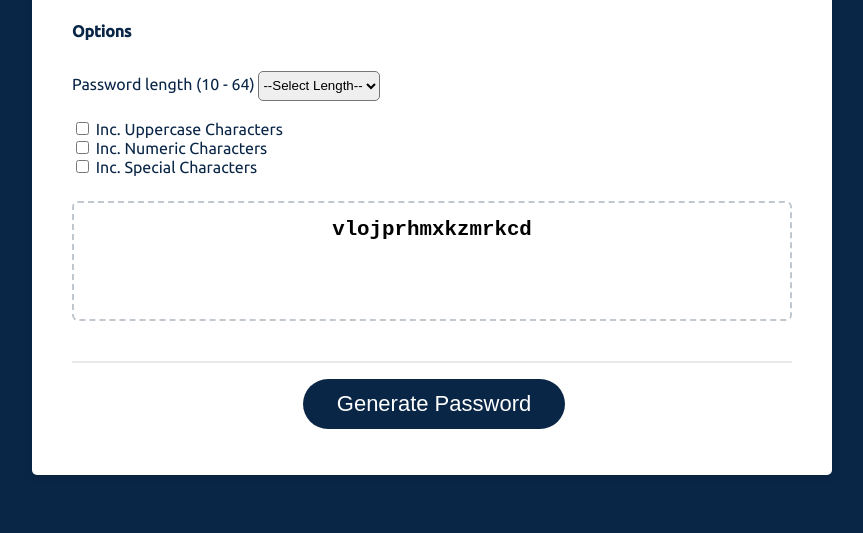
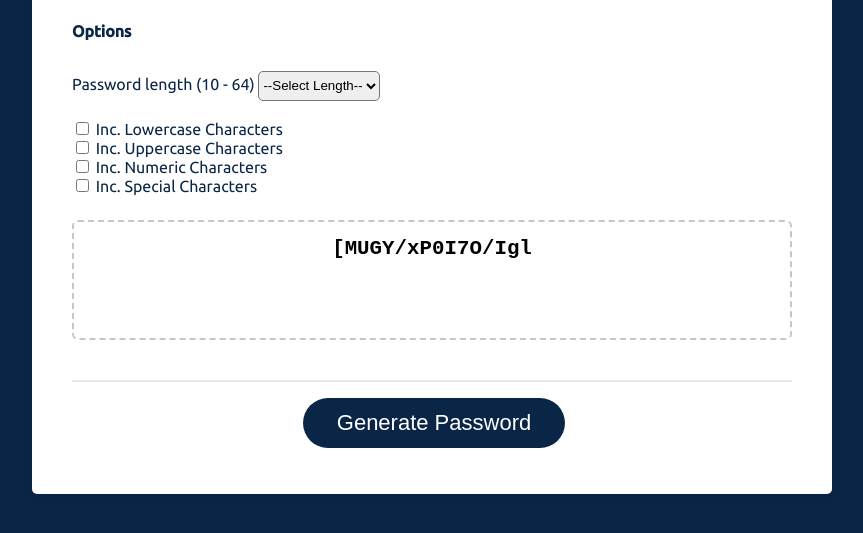
Before and after one commit to leightongrant/Password-Generator, a plain HTML site: page index.html in a window 1280 px wide. Both pictures are taken after a click on the button "Generate Password". Shown: the part 311-844 px from the top of the page, without its empty margins (208-1071 px from the left). Drawn offline with Linux system fonts and the light colour scheme.

Commit message:
changes options to include lower characters. if no options is selected, clicking the generate password button will generate a random 16 digit password from all characters

```diff
--- a/index.html
+++ b/index.html
@@ -40,7 +40,8 @@
                                 <optgroup class="strong" label="Strong"></optgroup>
                             </select>
                         </label><br><br>
-
+                        <input type="checkbox" name="lowercasechars" id="lowercasechars">
+                        <label for="lowercasechars">Inc. Lowercase Characters</label><br>
                         <input type="checkbox" name="uppercasechars" id="uppercasechars">
                         <label for="uppercasechars">Inc. Uppercase Characters</label><br>
                         <input type="checkbox" name="numericchars" id="numericchars">
--- a/script.js
+++ b/script.js
@@ -19,20 +19,24 @@ for (let i = 10; i < 65; i++) {
 // Function to prompt user for password options
 function getPasswordOptions () {
     const passwordLength = document.getElementById('passwordlength').value;
+    const lowerCaseChecked = document.getElementById('lowercasechars').checked;
     const upperCaseChecked = document.getElementById('uppercasechars').checked;
     const numericChecked = document.getElementById('numericchars').checked;
     const specialCharactersChecked = document.getElementById('specialchars').checked;
-    const options = [[upperCasedCharacters, upperCaseChecked], [numericCharacters, numericChecked], [specialCharacters, specialCharactersChecked]];
-    // Default option
-    let selectedCharacters = lowerCasedCharacters;
+    const options = [[lowerCasedCharacters, lowerCaseChecked], [upperCasedCharacters, upperCaseChecked], [numericCharacters, numericChecked], [specialCharacters, specialCharactersChecked]];
+
+    // Include all characters if no options selected
+    const noOption = lowerCasedCharacters.concat(upperCasedCharacters, specialCharacters, numericCharacters);
+
     // Loop through options and create an array of all selected characters
+    let selectedCharacters = [];
     options.forEach((opt) => {
         if (opt[1] === true) {
             selectedCharacters = selectedCharacters.concat(opt[0]);
         }
     });
     // Return an array of password length and all selected characters
-    return [passwordLength, selectedCharacters];
+    return [passwordLength, selectedCharacters, noOption];
 }
 
 // Function for getting a random element from an array
@@ -61,8 +65,18 @@ const generateBtn = document.querySelector('#generate');
 // Write password to the #password input
 const writePassword = () => {
     // Get selected characters from password options
+    const noOption = getPasswordOptions()[2];
     const selectedCharacters = getPasswordOptions()[1];
-    const password = generatePassword(selectedCharacters);
+    let password = [];
+
+    // If no option is selected generate a
+    // 16 digit password from all characters
+    if (selectedCharacters.length === 0) {
+        password = generatePassword(noOption);
+    } else {
+        password = generatePassword(selectedCharacters);
+    }
+
     const passwordText = document.querySelector('#password');
     passwordText.value = password;
 };
```
